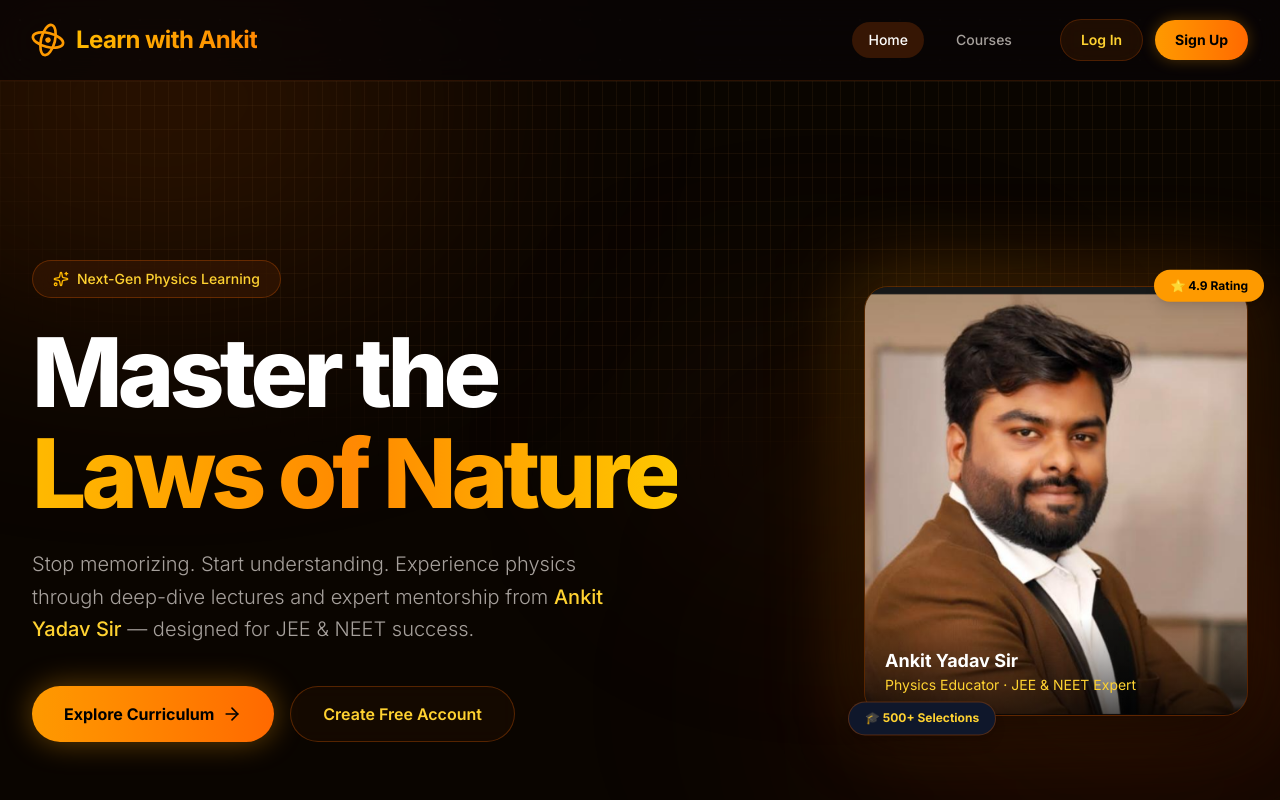
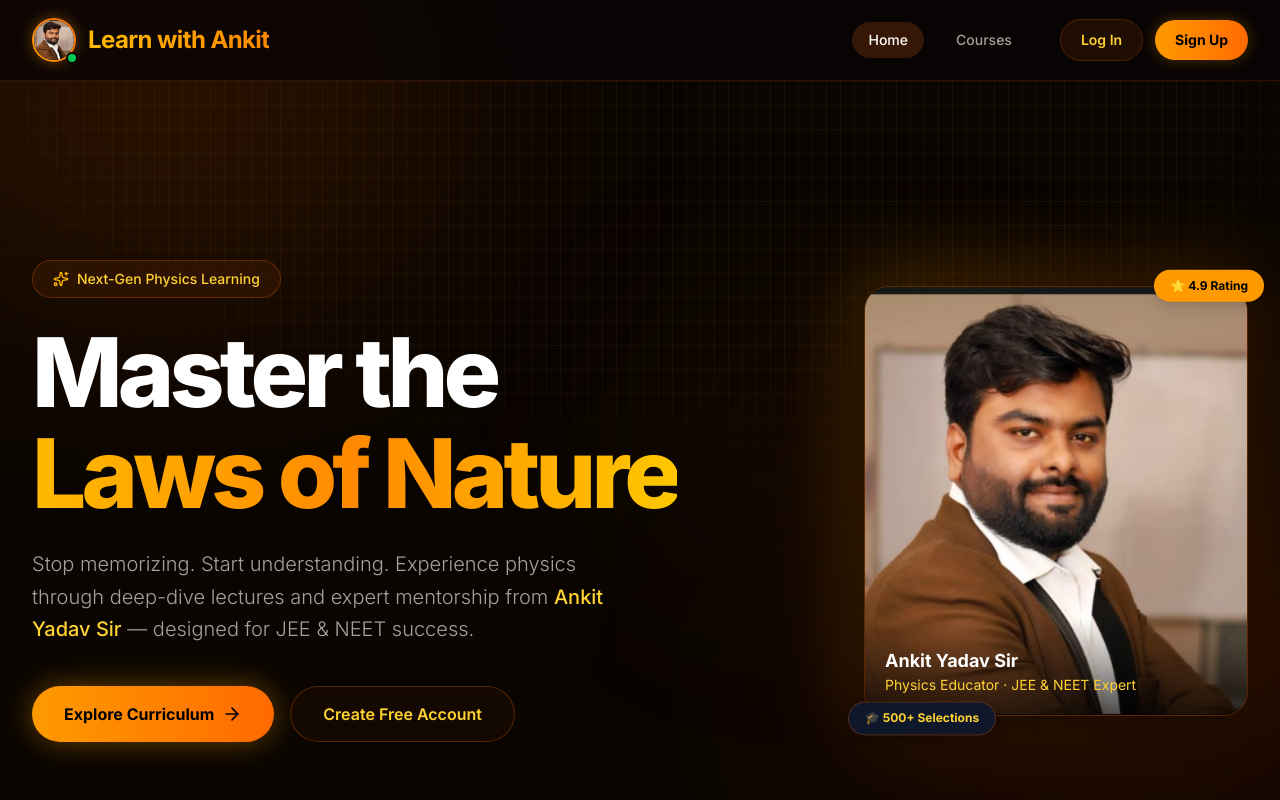
Before and after one commit to Yash-007688/learn-with-ankit, a Next.js app: page / in a window 1280 px wide. Shown: the top 800 px of the page. Built offline with nearby package versions, Linux system fonts and the light colour scheme.

Commit message:
Use Ankit Sir photo as avatar logo in navbar

```diff
--- a/src/components/Navbar.tsx
+++ b/src/components/Navbar.tsx
@@ -1,6 +1,7 @@
 "use client";
 
 import Link from "next/link";
+import Image from "next/image";
 import { Atom } from "lucide-react";
 import { usePathname } from "next/navigation";
 import { motion } from "framer-motion";
@@ -17,15 +18,24 @@ export default function Navbar() {
     <nav className="border-b border-amber-900/30 bg-[#0a0500]/80 backdrop-blur-xl sticky top-0 z-50">
       <div className="max-w-7xl mx-auto px-4 sm:px-6 lg:px-8">
         <div className="flex justify-between h-20 items-center">
-          {/* Logo */}
+          {/* Logo with Ankit Sir's Photo */}
           <Link href="/" className="flex items-center gap-3 group">
-            <motion.div
-              animate={{ rotate: 360 }}
-              transition={{ duration: 15, repeat: Infinity, ease: "linear" }}
-            >
-              <Atom className="h-8 w-8 text-amber-500" />
-            </motion.div>
-            <span className="font-bold text-2xl bg-clip-text text-transparent bg-gradient-to-r from-amber-400 to-orange-400 tracking-tight">
+            <div className="relative">
+              <div className="w-11 h-11 rounded-full p-[2px] bg-gradient-to-tr from-amber-500 to-orange-500 group-hover:scale-105 transition-transform duration-300 shadow-[0_0_15px_rgba(245,158,11,0.4)]">
+                <div className="w-full h-full rounded-full overflow-hidden bg-black relative">
+                  <Image
+                    src="/ankit-sir.png"
+                    alt="Ankit Sir Logo"
+                    fill
+                    className="object-cover object-top"
+                    sizes="44px"
+                    priority
+                  />
+                </div>
+              </div>
+              <span className="absolute -bottom-0.5 -right-0.5 w-3 h-3 bg-green-500 border-2 border-[#0a0500] rounded-full" />
+            </div>
+            <span className="font-bold text-2xl bg-clip-text text-transparent bg-gradient-to-r from-amber-400 to-orange-400 tracking-tight group-hover:from-amber-300 group-hover:to-orange-300 transition-colors">
               Learn with Ankit
             </span>
           </Link>
```
